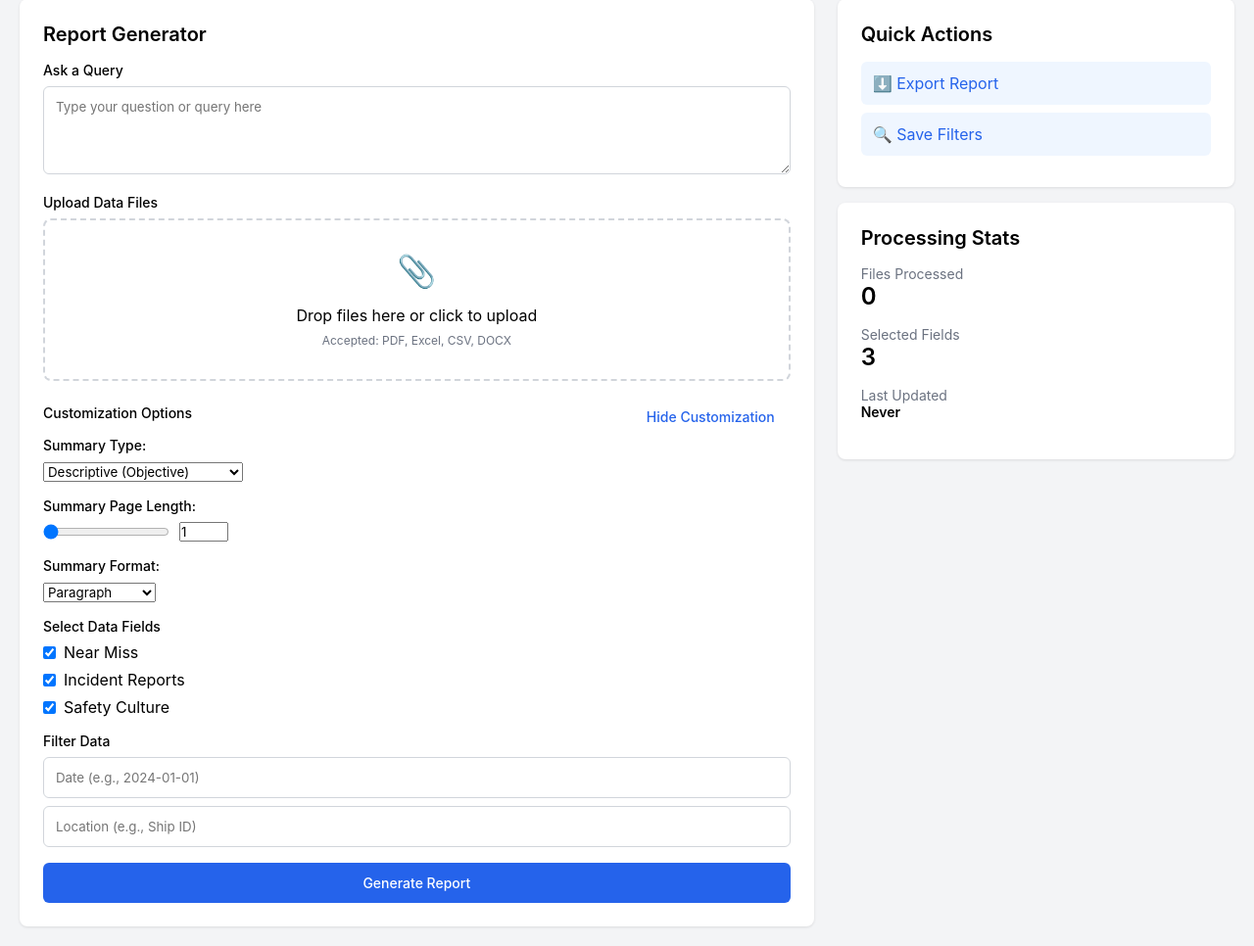
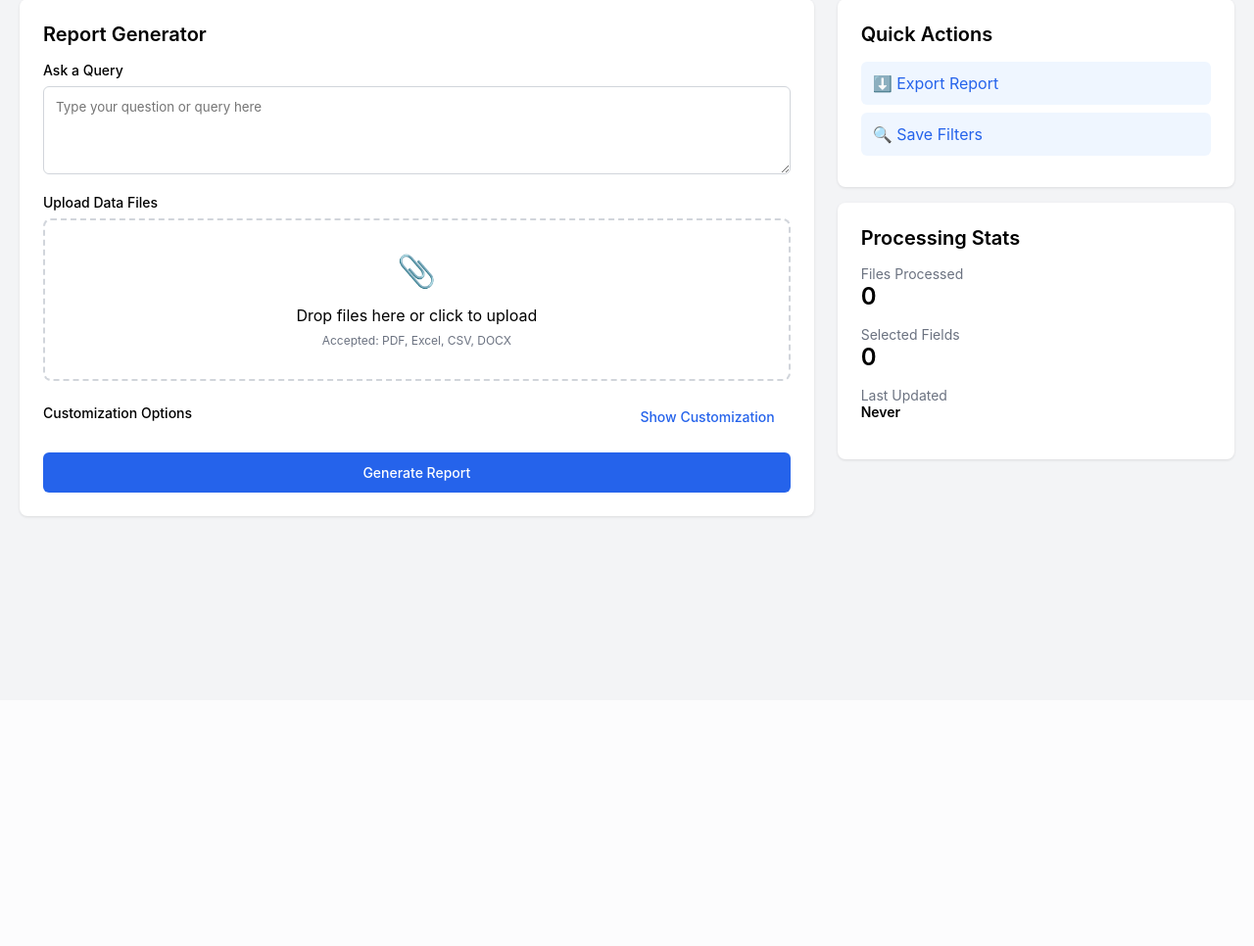
Before and after one commit to Shafayet92/Report-Analaysis, a Flask app: page / in a window 1280 px wide. Shown: the part 85-1051 px from the top of the page at 98% size. After the commit the page ends 614 px from the top, so only its background shows below. Run offline with Flask 3, Linux system fonts and the light colour scheme.

Commit message:
2nd  update

```diff
--- a/static/js/reportdashboard.js
+++ b/static/js/reportdashboard.js
@@ -140,3 +140,24 @@ document.addEventListener("DOMContentLoaded", function () {
         localStorage.setItem("nightMode", isNightModeEnabled.toString());
     });
 });
+
+
+// Get the button and the div containing the customization options
+const toggleButton = document.getElementById('toggleCustomization');
+const customizationOptions = document.getElementById('customizationOptions');
+
+// Set an initial state for showing or hiding
+let isVisible = true;
+
+// Add an event listener to toggle the visibility when clicked
+toggleButton.addEventListener('click', function () {
+    // Toggle the visibility of the customization options
+    if (isVisible) {
+        customizationOptions.style.display = 'none';
+        toggleButton.innerHTML = 'Hide Customization';
+    } else {
+        customizationOptions.style.display = 'block';
+        toggleButton.innerHTML = 'Show Customization';
+    }
+    isVisible = !isVisible; // Toggle the visibility state
+});
--- a/templates/reportdashboard.html
+++ b/templates/reportdashboard.html
@@ -77,20 +77,12 @@
                   class="btn"
                   style="color: #2563eb; background: none"
                 >
-                  Hide Customization
+                  Show Customization
                 </button>
               </div>
 
-              <div id="customizationOptions">
-                <!-- <div class="form-group">
-                  <label class="form-label">Select Summary Length</label>
-                  <select class="form-control">
-                    <option value="short">Short</option>
-                    <option value="medium">Medium</option>
-                    <option value="detailed">Detailed</option>
-                  </select>
-                </div> -->
-
+              <div id="customizationOptions" style="display: none">
+                <!-- Customization options content here -->
                 <div id="summary-controls">
                   <div class="form-group">
                     <label class="form-label">Summary Type:</label>
@@ -188,7 +180,7 @@
           </div>
           <div class="stats-item">
             <div class="stats-label">Selected Fields</div>
-            <div class="stats-value" id="selectedFields">3</div>
+            <div class="stats-value" id="selectedFields">0</div>
           </div>
           <div class="stats-item">
             <div class="stats-label">Last Updated</div>
```
